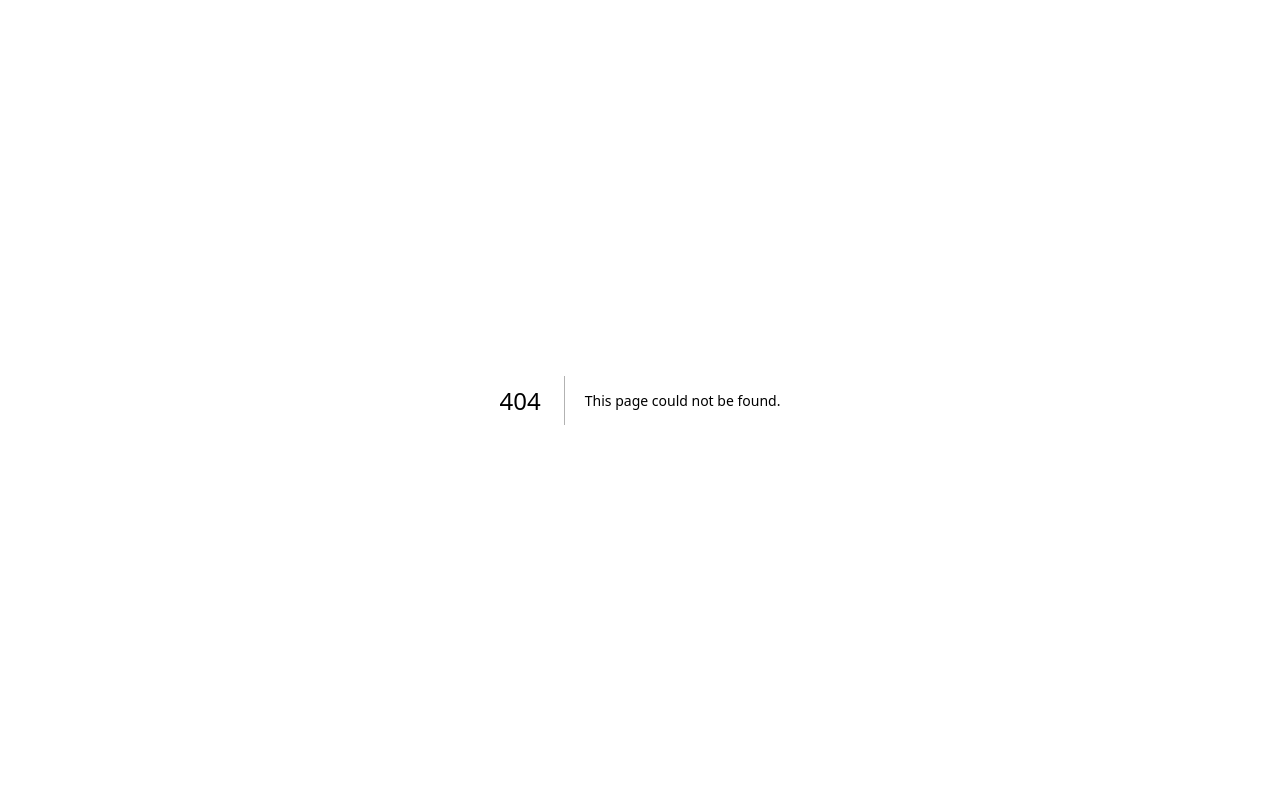
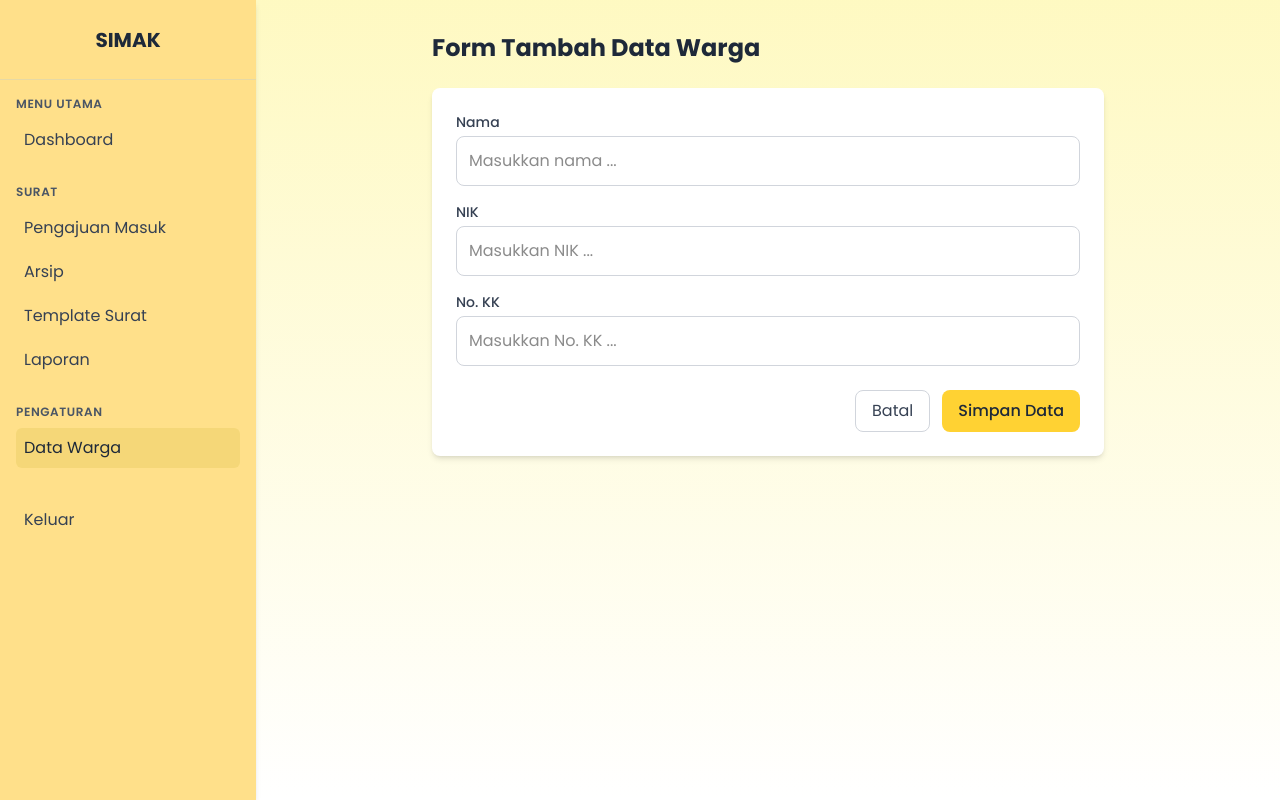
Before and after one commit to affanshdr/SIMAK, a Next.js app: page /data-warga/tambah in a window 1280 px wide. Before the commit this address had no page. Built offline with nearby package versions, Linux system fonts and the light colour scheme.

Commit message:
Deskripsi perubahan terbaru

```diff
--- a/src/app/data-warga/page.tsx
+++ b/src/app/data-warga/page.tsx
@@ -1,26 +1,56 @@
 'use client';
-import { useState } from 'react';
+import { useState, useEffect } from 'react';
 import Link from 'next/link';
-import Image from 'next/image';
+import { useRouter } from 'next/navigation';
 
 export default function DataWarga() {
   const [searchQuery, setSearchQuery] = useState('');
   const [activeMenu, setActiveMenu] = useState('Data Warga');
+  const [wargaData, setWargaData] = useState<Array<{
+    id: number;
+    nama: string;
+    nik: string;
+    noKK: string;
+  }>>([]);
+  const router = useRouter();
 
-  const [wargaData] = useState([
+  // Load data from localStorage on component mount
+  useEffect(() => {
+    const loadData = () => {
+      try {
+        const savedData = localStorage.getItem('wargaData');
+        if (savedData) {
+          setWargaData(JSON.parse(savedData));
+        } else {
+          // Initialize with sample data if nothing in storage
+          const initialData = [
             { id: 1, nama: 'Affan_xD', nik: '3201234567890001', noKK: '3209876543210001' },
             { id: 2, nama: 'Affan_xD', nik: '3201234567890002', noKK: '3209876543210001' },
             { id: 3, nama: 'Budi Santoso', nik: '3201234567890003', noKK: '3209876543210002' },
             { id: 4, nama: 'Citra Dewi', nik: '3201234567890004', noKK: '3209876543210003' },
             { id: 5, nama: 'Doni Pratama', nik: '3201234567890005', noKK: '3209876543210004' },
             { id: 6, nama: 'Eka Wijaya', nik: '3201234567890006', noKK: '3209876543210005' },
-  ]);
+          ];
+          setWargaData(initialData);
+          localStorage.setItem('wargaData', JSON.stringify(initialData));
+        }
+      } catch (error) {
+        console.error('Error loading data:', error);
+      }
+    };
+
+    loadData();
+  }, []);
 
   const filteredData = wargaData.filter(warga =>
     warga.nama.toLowerCase().includes(searchQuery.toLowerCase()) ||
     warga.nik.includes(searchQuery) ||
     warga.noKK.includes(searchQuery)
   );
+
+  const handleTambahData = () => {
+    router.push('/data-warga/tambah');
+  };
 
   return (
     <div style={{ fontFamily: 'var(--font-poppins)' }} className="min-h-screen bg-gradient-to-b from-yellow-100 to-yellow-0 font-sans flex">
@@ -29,7 +59,6 @@ export default function DataWarga() {
         <div className="p-4 border-b border-[#E6D9A5] flex items-center justify-center h-20">
           <h1 className="text-xl font-bold text-gray-800">SIMAK</h1>
         </div>
-
 
         <nav className="p-4">
           <div className="mb-6">
@@ -109,10 +138,12 @@ export default function DataWarga() {
 
       {/* Main Content */}
       <div className="flex-1 ml-64 p-8 overflow-auto">
-        {/* Title and Add Button */}
         <div className="flex items-center mb-6">
           <h2 className="text-2xl font-bold text-gray-800 mr-4">Data Warga</h2>
-          <button className="bg-[#FFD233] hover:bg-[#E6BD2E] text-gray-800 font-medium py-2 px-4 rounded-lg transition-colors flex items-center">
+          <button
+            onClick={handleTambahData}
+            className="bg-[#FFD233] hover:bg-[#E6BD2E] text-gray-800 font-medium py-2 px-4 rounded-lg transition-colors flex items-center"
+          >
             <span className="mr-1">+</span> Tambah Data
           </button>
         </div>
@@ -159,7 +190,6 @@ export default function DataWarga() {
           </div>
         </div>
 
-        {/* Empty State */}
         {filteredData.length === 0 && (
           <div className="text-center py-12">
             <svg className="mx-auto h-12 w-12 text-gray-400" fill="none" viewBox="0 0 24 24" stroke="currentColor">
--- /dev/null
+++ b/src/app/data-warga/tambah/page.tsx
@@ -0,0 +1,205 @@
+'use client';
+import { useState } from 'react';
+import Link from 'next/link';
+import { useRouter } from 'next/navigation';
+
+export default function TambahDataWarga() {
+  const router = useRouter();
+  const [formData, setFormData] = useState({
+    nama: '',
+    nik: '',
+    noKK: ''
+  });
+  const [activeMenu, setActiveMenu] = useState('Data Warga');
+
+  const handleSubmit = (e: React.FormEvent) => {
+    e.preventDefault();
+
+    try {
+      // Get existing data from localStorage
+      const savedData = localStorage.getItem('wargaData');
+      const existingData = savedData ? JSON.parse(savedData) : [];
+
+      // Create new data with unique ID
+      const newId = existingData.length > 0
+        ? Math.max(...existingData.map((w: any) => w.id)) + 1
+        : 1;
+
+      const newData = {
+        id: newId,
+        nama: formData.nama,
+        nik: formData.nik,
+        noKK: formData.noKK
+      };
+
+      // Update data and save to localStorage
+      const updatedData = [...existingData, newData];
+      localStorage.setItem('wargaData', JSON.stringify(updatedData));
+
+      // Redirect to data warga page
+      router.push('/data-warga');
+    } catch (error) {
+      console.error('Error saving data:', error);
+    }
+  };
+
+  const handleChange = (e: React.ChangeEvent<HTMLInputElement>) => {
+    const { name, value } = e.target;
+    setFormData(prev => ({
+      ...prev,
+      [name]: value
+    }));
+  };
+
+  return (
+    <div style={{ fontFamily: 'var(--font-poppins)' }} className="min-h-screen bg-gradient-to-b from-yellow-100 to-yellow-0 font-sans flex">
+      {/* Sidebar */}
+      <div className="w-64 min-w-[16rem] bg-[#FFE08A] shadow-md z-10 h-screen fixed left-0 top-0">
+        <div className="p-4 border-b border-[#E6D9A5] flex items-center justify-center h-20">
+          <h1 className="text-xl font-bold text-gray-800">SIMAK</h1>
+        </div>
+
+        <nav className="p-4">
+          <div className="mb-6">
+            <h3 className="text-xs font-semibold text-gray-600 uppercase tracking-wider mb-2">Menu Utama</h3>
+            <Link
+              href="/dashboard"
+              className={`block p-2 rounded-md ${activeMenu === 'Dashboard' ? 'bg-[#F5D778] text-gray-800' : 'text-gray-700 hover:bg-[#F5D778]'}`}
+              onClick={() => setActiveMenu('Dashboard')}
+            >
+              Dashboard
+            </Link>
+          </div>
+
+          <div className="mb-6">
+            <h3 className="text-xs font-semibold text-gray-600 uppercase tracking-wider mb-2">SURAT</h3>
+            <ul className="space-y-1">
+              <li>
+                <Link
+                  href="/pengajuan-masuk"
+                  className={`block p-2 rounded-md ${activeMenu === 'Pengajuan Masuk' ? 'bg-[#F5D778] text-gray-800' : 'text-gray-700 hover:bg-[#F5D778]'}`}
+                  onClick={() => setActiveMenu('Pengajuan Masuk')}
+                >
+                  Pengajuan Masuk
+                </Link>
+              </li>
+              <li>
+                <Link
+                  href="/arsip"
+                  className={`block p-2 rounded-md ${activeMenu === 'Arsip' ? 'bg-[#F5D778] text-gray-800' : 'text-gray-700 hover:bg-[#F5D778]'}`}
+                  onClick={() => setActiveMenu('Arsip')}
+                >
+                  Arsip
+                </Link>
+              </li>
+              <li>
+                <Link
+                  href="/template-surat"
+                  className={`block p-2 rounded-md ${activeMenu === 'Template Surat' ? 'bg-[#F5D778] text-gray-800' : 'text-gray-700 hover:bg-[#F5D778]'}`}
+                  onClick={() => setActiveMenu('Template Surat')}
+                >
+                  Template Surat
+                </Link>
+              </li>
+              <li>
+                <Link
+                  href="/laporan"
+                  className={`block p-2 rounded-md ${activeMenu === 'Laporan' ? 'bg-[#F5D778] text-gray-800' : 'text-gray-700 hover:bg-[#F5D778]'}`}
+                  onClick={() => setActiveMenu('Laporan')}
+                >
+                  Laporan
+                </Link>
+              </li>
+            </ul>
+          </div>
+
+          <div className="mb-6">
+            <h3 className="text-xs font-semibold text-gray-600 uppercase tracking-wider mb-2">PENGATURAN</h3>
+            <Link
+              href="/data-warga"
+              className={`block p-2 rounded-md ${activeMenu === 'Data Warga' ? 'bg-[#F5D778] text-gray-800' : 'text-gray-700 hover:bg-[#F5D778]'}`}
+              onClick={() => setActiveMenu('Data Warga')}
+            >
+              Data Warga
+            </Link>
+          </div>
+
+          <div className="mt-8">
+            <Link
+              href="/logout"
+              className="block p-2 text-gray-700 hover:bg-[#F5D778] rounded-md"
+            >
+              Keluar
+            </Link>
+          </div>
+        </nav>
+      </div>
+
+      {/* Main Content */}
+      <div className="flex-1 ml-64 p-8 overflow-auto">
+        <div className="max-w-2xl mx-auto">
+          <h2 className="text-2xl font-bold text-gray-800 mb-6">Form Tambah Data Warga</h2>
+
+          <form onSubmit={handleSubmit} className="bg-white p-6 rounded-lg shadow-md">
+            <div className="space-y-4">
+              <div>
+                <label className="block text-sm font-medium text-gray-700 mb-1">Nama</label>
+                <input
+                  type="text"
+                  name="nama"
+                  placeholder="Masukkan nama ..."
+                  className="w-full p-3 border border-gray-300 rounded-lg focus:ring-2 focus:ring-[#FFD233] focus:border-[#FFD233] outline-none transition"
+                  value={formData.nama}
+                  onChange={handleChange}
+                  required
+                />
+              </div>
+
+              <div>
+                <label className="block text-sm font-medium text-gray-700 mb-1">NIK</label>
+                <input
+                  type="text"
+                  name="nik"
+                  placeholder="Masukkan NIK ..."
+                  className="w-full p-3 border border-gray-300 rounded-lg focus:ring-2 focus:ring-[#FFD233] focus:border-[#FFD233] outline-none transition"
+                  value={formData.nik}
+                  onChange={handleChange}
+                  required
+                />
+              </div>
+
+              <div>
+                <label className="block text-sm font-medium text-gray-700 mb-1">No. KK</label>
+                <input
+                  type="text"
+                  name="noKK"
+                  placeholder="Masukkan No. KK ..."
+                  className="w-full p-3 border border-gray-300 rounded-lg focus:ring-2 focus:ring-[#FFD233] focus:border-[#FFD233] outline-none transition"
+                  value={formData.noKK}
+                  onChange={handleChange}
+                  required
+                />
+              </div>
+            </div>
+
+            <div className="mt-6 flex justify-end space-x-3">
+              <button
+                type="button"
+                onClick={() => router.push('/data-warga')}
+                className="px-4 py-2 border border-gray-300 rounded-lg text-gray-700 hover:bg-gray-50 transition-colors"
+              >
+                Batal
+              </button>
+              <button
+                type="submit"
+                className="px-4 py-2 bg-[#FFD233] hover:bg-[#E6BD2E] text-gray-800 font-medium rounded-lg transition-colors"
+              >
+                Simpan Data
+              </button>
+            </div>
+          </form>
+        </div>
+      </div>
+    </div>
+  );
+}
```
Lines whose indentation alone changed are shown as unchanged.
